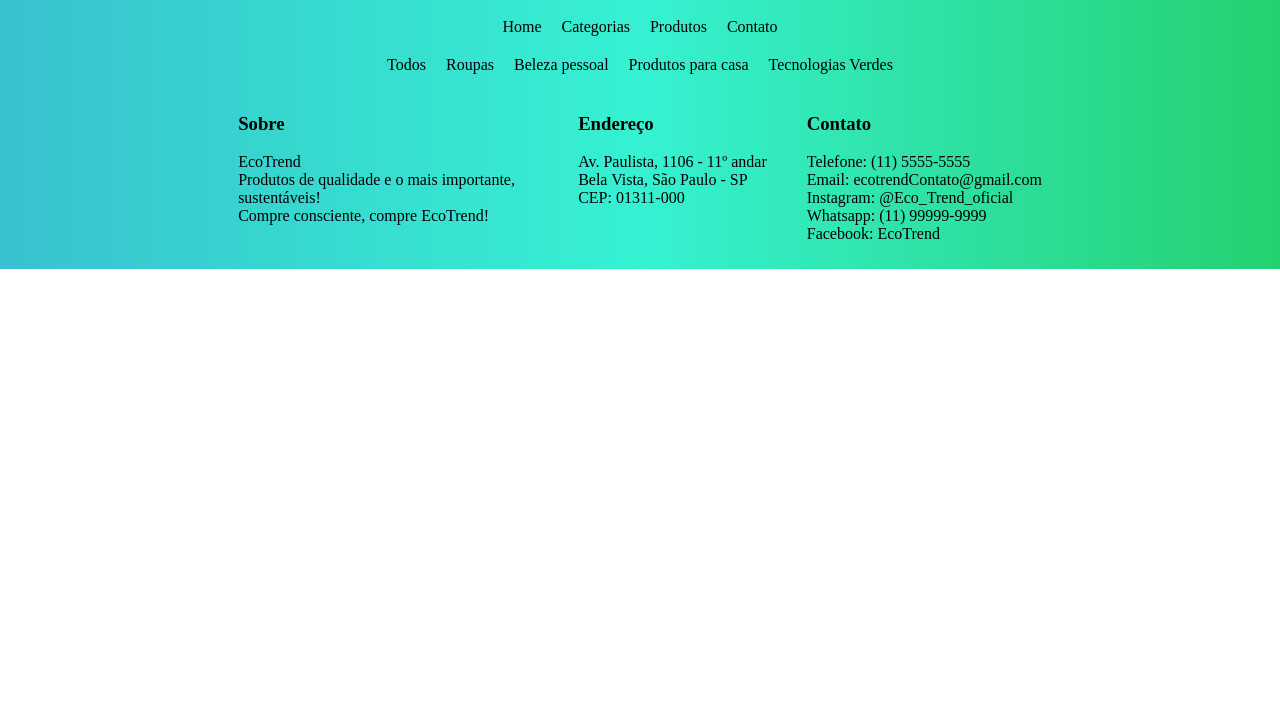
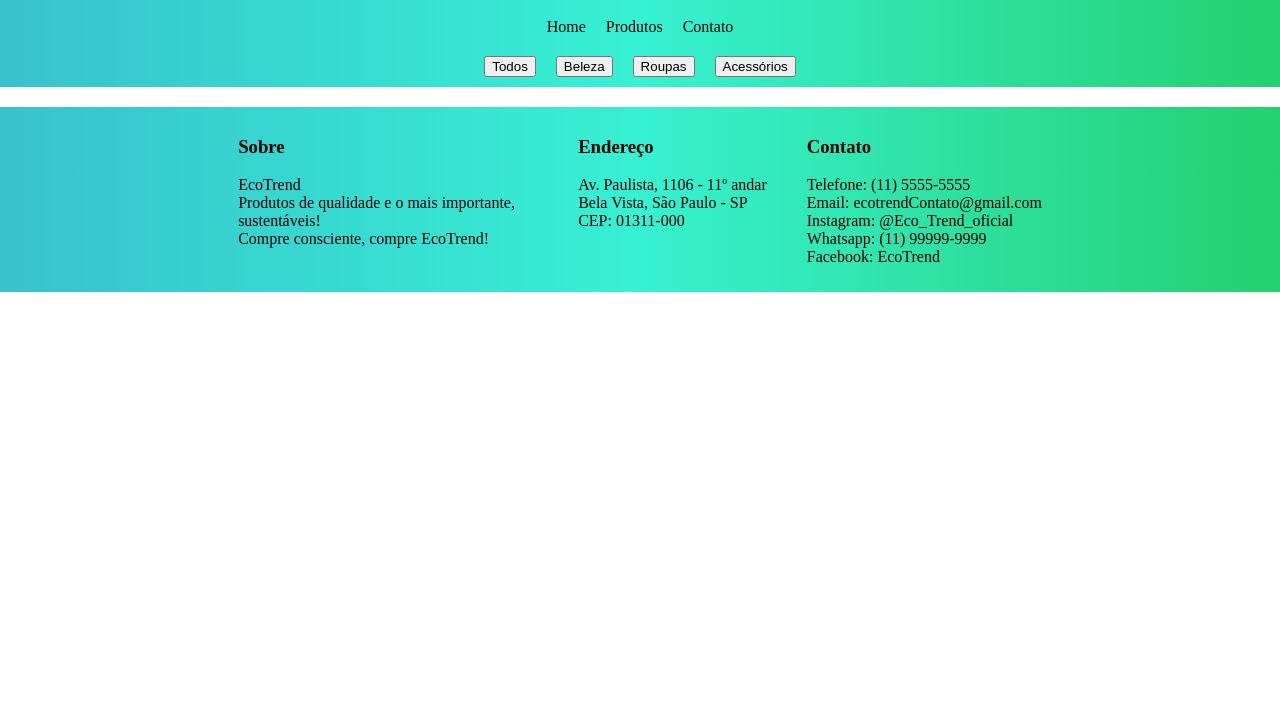
Before and after one commit to juliapompu/cp4-front, a website: page src/pages/categorias.html in a window 1280 px wide. Shown: the part 86-800 px from the top of the page. Drawn offline with Linux system fonts and the light colour scheme.

```diff
--- a/src/css/style.css
+++ b/src/css/style.css
@@ -56,21 +56,21 @@
     left: 0;
 }
 
-/* pag categorias- nav segundaria*/
+/* pag categorias-filtros*/
 
 
-.nav-secundaria{
+.filtros-categorias{
     display: flex;
     justify-content: center;
     align-items: center;
     gap: 20px;
 }
 
-.nav-secundaria a {
+.filtros-categorias button {
     color: black;
     text-decoration: none;
 }
-.segunda-nav{
+.filtros-categorias{
     background: linear-gradient(90deg, #38c1ce, #36f1d2, #25d06f);
     color: black;
     padding: 10px 0;
--- a/src/pages/categorias.html
+++ b/src/pages/categorias.html
@@ -15,21 +15,17 @@
                 <br>
                 <nav class="nav-principal">
                         <a href="../../index.html">Home</a>
-                        <a href="../pages/categorias.html">Categorias</a>
-                        <a href="../pages/detalhesProduto.html">Produtos</a>
+                        <a href="../pages/categorias.html">Produtos</a>
                         <a href="../pages/contato.html">Contato</a>
                 </nav>
             </header>
         </div>
-        <div class="segunda-nav">
-            <nav class="nav-secundaria">
-                <a href="../pages/categorias.html">Todos</a>
-                <a href="../pages/produtos/roupas.html">Roupas</a>
-                <a href="../pages/produtos/beleza.html">Beleza pessoal</a>
-                <a href="../pages/produtos/produtoscasa.html">Produtos para casa</a>
-                <a href="../pages/produtos/tecnologia.html">Tecnologias Verdes</a>
-            </nav>
-        </div>
+        <div class="filtros-categorias" style="text-align:center; margin-bottom:20px;">
+                    <button onclick="filtrarCards('todos')">Todos</button>
+                    <button onclick="filtrarCards('beleza')">Beleza</button>
+                    <button onclick="filtrarCards('roupas')">Roupas</button>
+                    <button onclick="filtrarCards('acessorios')">Acessórios</button>
+                </div>
 
 
 
```
Also changed, not shown: index.html (+8 -10 lines).
